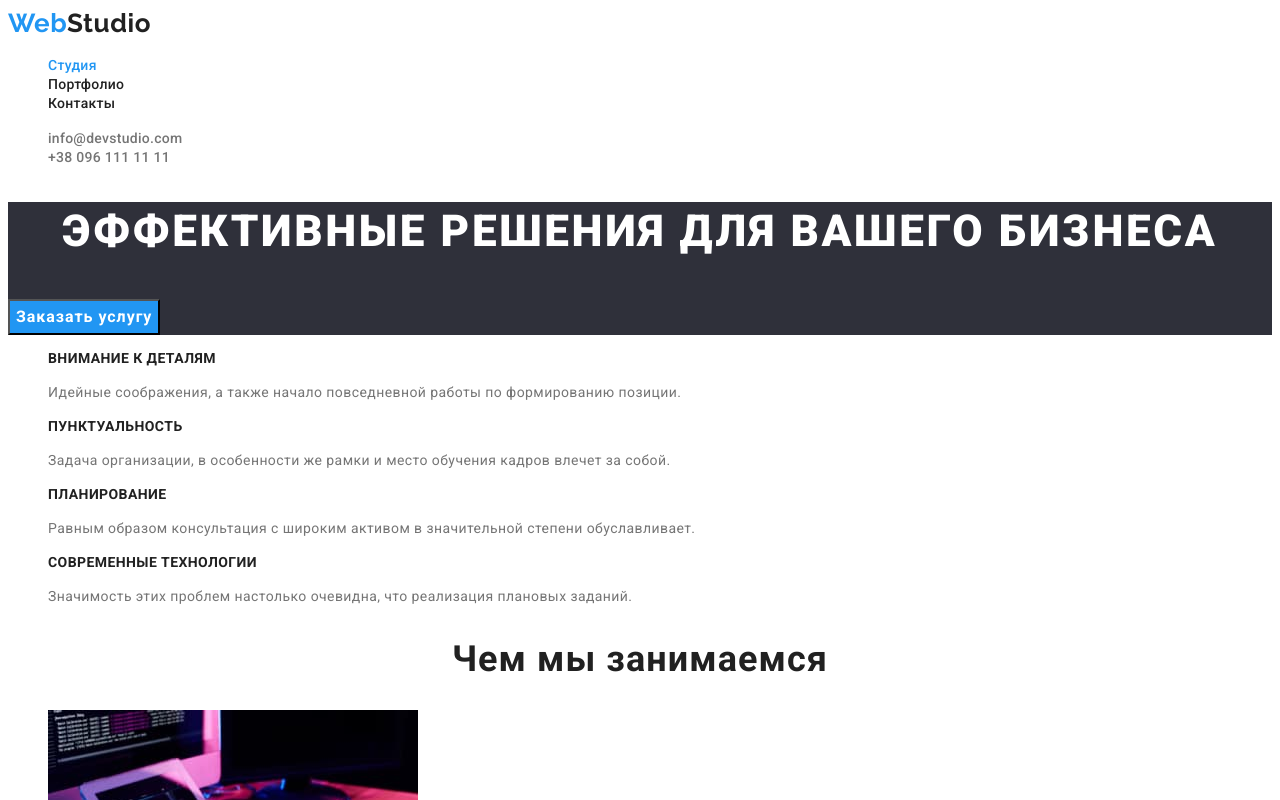
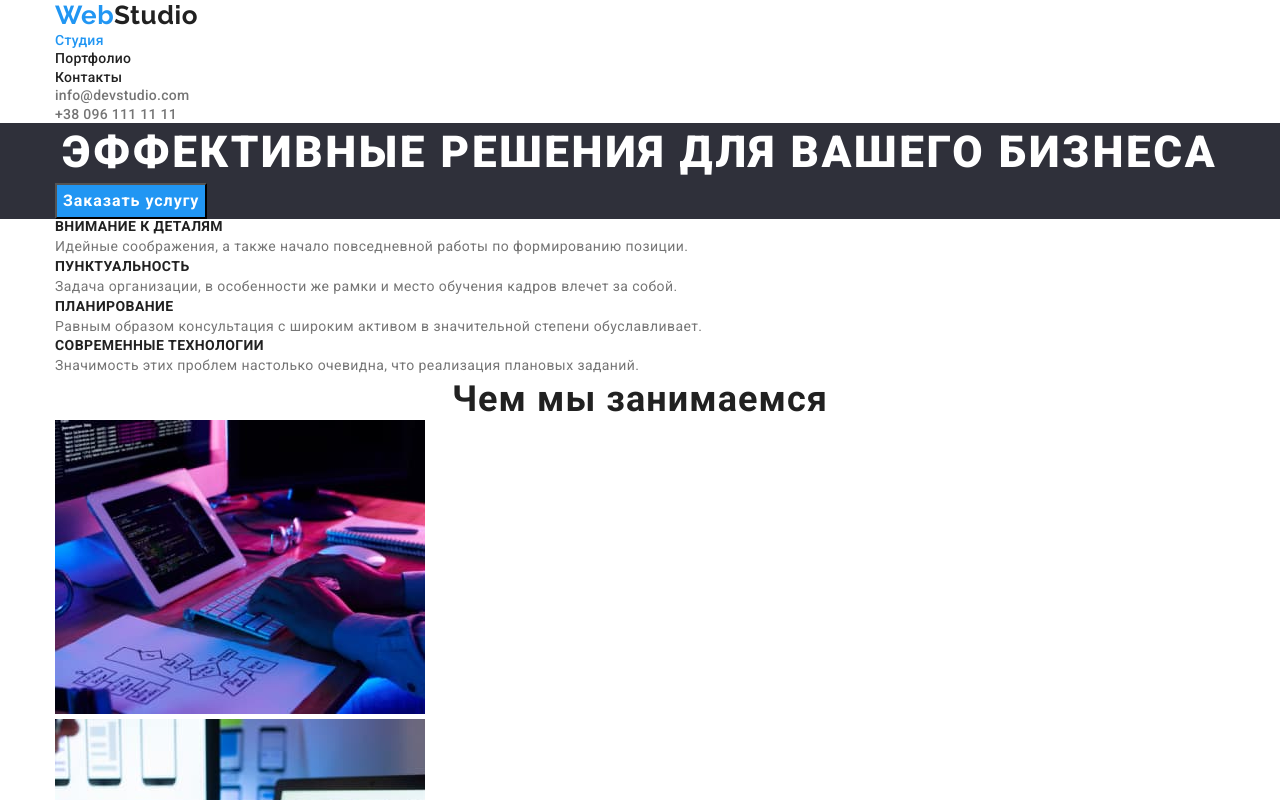
Before and after one commit to yanikr/goit-markup-hw-02, a plain HTML site: page index.html in a window 1280 px wide. Shown: the top 800 px of the page. Drawn offline with nearby package versions, Linux system fonts and the light colour scheme.

Commit message:
proj created

```diff
--- /dev/null
+++ b/css/modern-normalize.css
@@ -0,0 +1,285 @@
+/*! modern-normalize v1.1.0 | MIT License | https://github.com/sindresorhus/modern-normalize */
+
+/*
+Document
+========
+*/
+
+/**
+Use a better box model (opinionated).
+*/
+
+*,
+::before,
+::after {
+	box-sizing: border-box;
+}
+
+/**
+1. Correct the line height in all browsers.
+2. Prevent adjustments of font size after orientation changes in iOS.
+3. Use a more readable tab size (opinionated).
+*/
+
+html {
+	line-height: 1.15; /* 1 */
+	-webkit-text-size-adjust: 100%; /* 2 */
+	-moz-tab-size: 4; /* 3 */
+	tab-size: 4; /* 3 */
+}
+
+/*
+Sections
+========
+*/
+
+/**
+1. Remove the margin in all browsers.
+2. Improve consistency of default fonts in all browsers. (https://github.com/sindresorhus/modern-normalize/issues/3)
+*/
+
+body {
+	margin: 0; /* 1 */
+	font-family:
+		system-ui,
+		-apple-system, /* Firefox supports this but not yet `system-ui` */
+		'Segoe UI',
+		Roboto,
+		Helvetica,
+		Arial,
+		sans-serif,
+		'Apple Color Emoji',
+		'Segoe UI Emoji'; /* 2 */
+}
+
+/*
+Grouping content
+================
+*/
+
+/**
+1. Add the correct height in Firefox.
+2. Correct the inheritance of border color in Firefox. (https://bugzilla.mozilla.org/show_bug.cgi?id=190655)
+*/
+
+hr {
+	height: 0; /* 1 */
+	color: inherit; /* 2 */
+}
+
+/*
+Text-level semantics
+====================
+*/
+
+/**
+Add the correct text decoration in Chrome, Edge, and Safari.
+*/
+
+abbr[title] {
+	text-decoration: underline dotted;
+}
+
+/**
+Add the correct font weight in Edge and Safari.
+*/
+
+b,
+strong {
+	font-weight: bolder;
+}
+
+/**
+1. Improve consistency of default fonts in all browsers. (https://github.com/sindresorhus/modern-normalize/issues/3)
+2. Correct the odd 'em' font sizing in all browsers.
+*/
+
+code,
+kbd,
+samp,
+pre {
+	font-family:
+		ui-monospace,
+		SFMono-Regular,
+		Consolas,
+		'Liberation Mono',
+		Menlo,
+		monospace; /* 1 */
+	font-size: 1em; /* 2 */
+}
+
+/**
+Add the correct font size in all browsers.
+*/
+
+small {
+	font-size: 80%;
+}
+
+/**
+Prevent 'sub' and 'sup' elements from affecting the line height in all browsers.
+*/
+
+sub,
+sup {
+	font-size: 75%;
+	line-height: 0;
+	position: relative;
+	vertical-align: baseline;
+}
+
+sub {
+	bottom: -0.25em;
+}
+
+sup {
+	top: -0.5em;
+}
+
+/*
+Tabular data
+============
+*/
+
+/**
+1. Remove text indentation from table contents in Chrome and Safari. (https://bugs.chromium.org/p/chromium/issues/detail?id=999088, https://bugs.webkit.org/show_bug.cgi?id=201297)
+2. Correct table border color inheritance in all Chrome and Safari. (https://bugs.chromium.org/p/chromium/issues/detail?id=935729, https://bugs.webkit.org/show_bug.cgi?id=195016)
+*/
+
+table {
+	text-indent: 0; /* 1 */
+	border-color: inherit; /* 2 */
+}
+
+/*
+Forms
+=====
+*/
+
+/**
+1. Change the font styles in all browsers.
+2. Remove the margin in Firefox and Safari.
+*/
+
+button,
+input,
+optgroup,
+select,
+textarea {
+	font-family: inherit; /* 1 */
+	font-size: 100%; /* 1 */
+	line-height: 1.15; /* 1 */
+	margin: 0; /* 2 */
+}
+
+/**
+Remove the inheritance of text transform in Edge and Firefox.
+*/
+
+button,
+select {
+	text-transform: none;
+}
+
+/**
+Correct the inability to style clickable types in iOS and Safari.
+*/
+
+button,
+[type='button'],
+[type='reset'],
+[type='submit'] {
+	-webkit-appearance: button;
+}
+
+/**
+Remove the inner border and padding in Firefox.
+*/
+
+::-moz-focus-inner {
+	border-style: none;
+	padding: 0;
+}
+
+/**
+Restore the focus styles unset by the previous rule.
+*/
+
+:-moz-focusring {
+	outline: 1px dotted ButtonText;
+}
+
+/**
+Remove the additional ':invalid' styles in Firefox.
+See: https://github.com/mozilla/gecko-dev/blob/2f9eacd9d3d995c937b4251a5557d95d494c9be1/layout/style/res/forms.css#L728-L737
+*/
+
+:-moz-ui-invalid {
+	box-shadow: none;
+}
+
+/**
+Remove the padding so developers are not caught out when they zero out 'fieldset' elements in all browsers.
+*/
+
+legend {
+	padding: 0;
+}
+
+/**
+Add the correct vertical alignment in Chrome and Firefox.
+*/
+
+progress {
+	vertical-align: baseline;
+}
+
+/**
+Correct the cursor style of increment and decrement buttons in Safari.
+*/
+
+::-webkit-inner-spin-button,
+::-webkit-outer-spin-button {
+	height: auto;
+}
+
+/**
+1. Correct the odd appearance in Chrome and Safari.
+2. Correct the outline style in Safari.
+*/
+
+[type='search'] {
+	-webkit-appearance: textfield; /* 1 */
+	outline-offset: -2px; /* 2 */
+}
+
+/**
+Remove the inner padding in Chrome and Safari on macOS.
+*/
+
+::-webkit-search-decoration {
+	-webkit-appearance: none;
+}
+
+/**
+1. Correct the inability to style clickable types in iOS and Safari.
+2. Change font properties to 'inherit' in Safari.
+*/
+
+::-webkit-file-upload-button {
+	-webkit-appearance: button; /* 1 */
+	font: inherit; /* 2 */
+}
+
+/*
+Interactive
+===========
+*/
+
+/*
+Add the correct display in Chrome and Safari.
+*/
+
+summary {
+	display: list-item;
+}
--- a/css/styles.css
+++ b/css/styles.css
@@ -11,8 +11,30 @@ body {
   color: var(--main-text-color);
 }
 
+p,
+h1,
+h2,
+h3,
+h4,
+h5,
+h6 {
+  margin: 0;
+}
+
+ul {
+  margin: 0;
+  padding: 0;
+}
+
 /* MAIN PAGE */
 /* header */
+
+.container {
+  width: 1200px;
+  padding-left: 15px;
+  padding-right: 15px;
+  margin: 0 auto;
+}
 
 .logo {
   font-family: "Raleway", sans-serif;
@@ -132,6 +154,7 @@ body {
 
 .team-list {
   background-color: #ffffff;
+  flex-basis: calc(100% / 3 - 30px);
 }
 
 .title-team {
--- a/index.html
+++ b/index.html
@@ -8,11 +8,13 @@
         <link rel="preconnect" href="https://fonts.gstatic.com" crossorigin>
         <link href="https://fonts.googleapis.com/css2?family=Raleway:wght@700&family=Roboto:wght@400;500;700;900&display=swap"
             rel="stylesheet">
+        <link rel="stylesheet" href="https://github.com/sindresorhus/modern-normalize/blob/main/modern-normalize.css"
+                crossorigin="anonymous" referrerpolicy="no-referrer" />
         <link rel="stylesheet" href="./css/styles.css" />
         <title>Главная</title>
     </head>
     <body>
-        <header>
+        <header class="container">
             <a  class="logo" href="./index.html"  >Web<span class="logo-header">Studio</span></a>
             <nav>
                 <ul class="navigation list">
@@ -28,10 +30,13 @@
         </header>
         <main>
             <section class="hero">
+                <div class="container">
                 <h1 class="main-title">Эффективные решения для вашего бизнеса</h1>
                 <button class="button" type="button">Заказать услугу</button>
+                </div>
             </section>
             <section class="feature-section">
+                <div class="container">
                 <ul class="list">
                     <li>
                         <h3 class="feature-title">Внимание к деталям</h3>
@@ -50,8 +55,10 @@
                         <p class="feature">Значимость этих проблем настолько очевидна, что реализация плановых заданий.</p>
                     </li>
                 </ul>
+                </div>
             </section>
             <section class="abilities">
+                <div class="container">
                 <h2 class="abilities-title">Чем мы занимаемся</h2>
                     <ul class="list">
                         <li>
@@ -64,10 +71,12 @@
                             <img src="./images/design.jpg" alt="Дизайн" width="370" height="294">
                         </li>
                     </ul>
+                </div>
             </section>
             <section class="team">
+                <div class="container">
                 <h2>Наша команда</h2>
-                    <ul class="list">
+                    <ul class="list team-flex">
                         <li class="team-list">
                             <img src="./images/igorde.jpg" alt="Игорь Демьяненко"
                                 width="270"
@@ -97,9 +106,11 @@
                             <p class="team-positions" lang="en">UI Designer</p>
                         </li>
                     </ul>
+                </div>
             </section>
         </main>
         <footer class="footer-address">
+            <div class="container">
             <a class="logo" href="index.html" lang="en">Web<span class="logo-footer">Studio</span></a>
             <address>
                 <ul class="list">
@@ -108,6 +119,7 @@
                     <li><a class="address-item" href="tel:+380961111111">+38 096 111 11 11</a></li>
                 </ul>
             </address>
+            </div>
         </footer>
     </body>
 </html>
```
